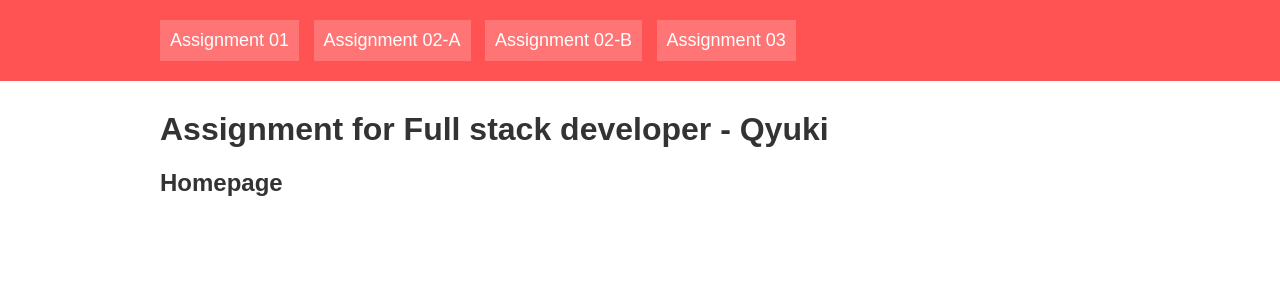
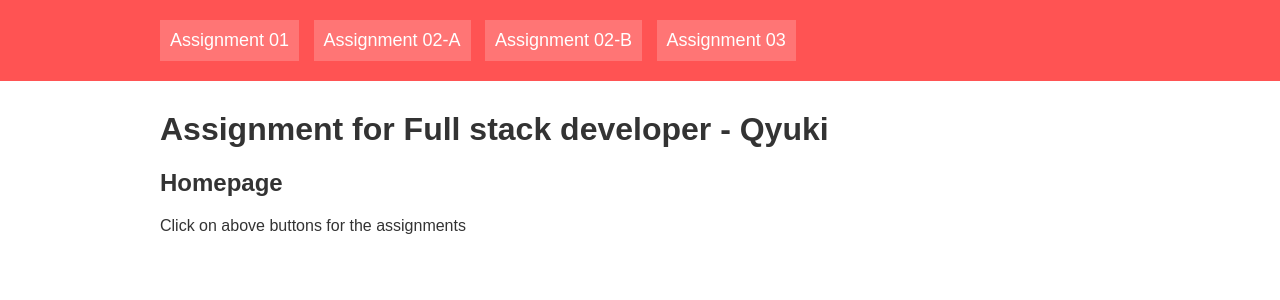
Before and after one commit to Sukesh09/Graph_Plots, a Node server app: page / in a window 1280 px wide. Shown: the top 300 px of the page. Run offline with Node 20, Linux system fonts and the light colour scheme.

Commit message:
home page update

```diff
--- a/views/home.ejs
+++ b/views/home.ejs
@@ -17,6 +17,7 @@
         <header>
             <h1>Assignment for Full stack developer - Qyuki</h1>
             <h2>Homepage</h2>
+            <p>Click on above buttons for the assignments</p>
         </header>
     </body>
 </html>
```
